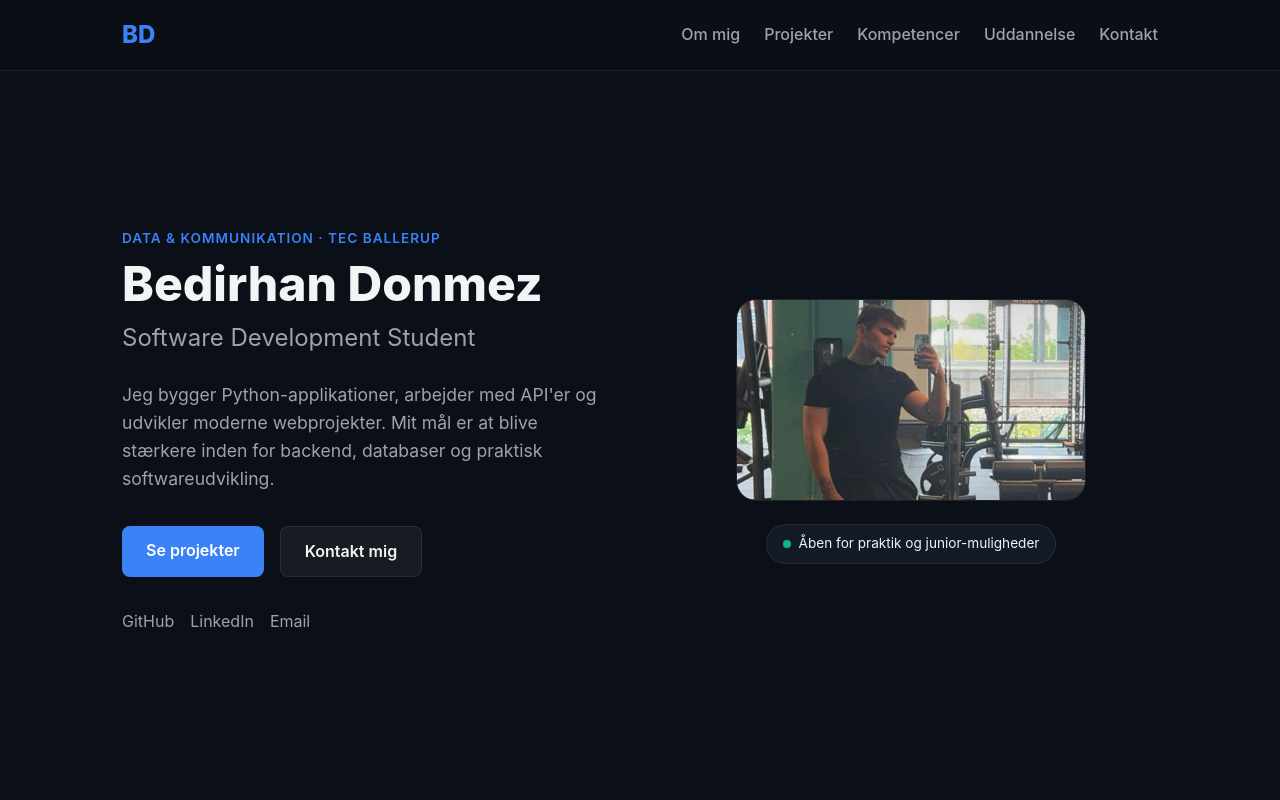
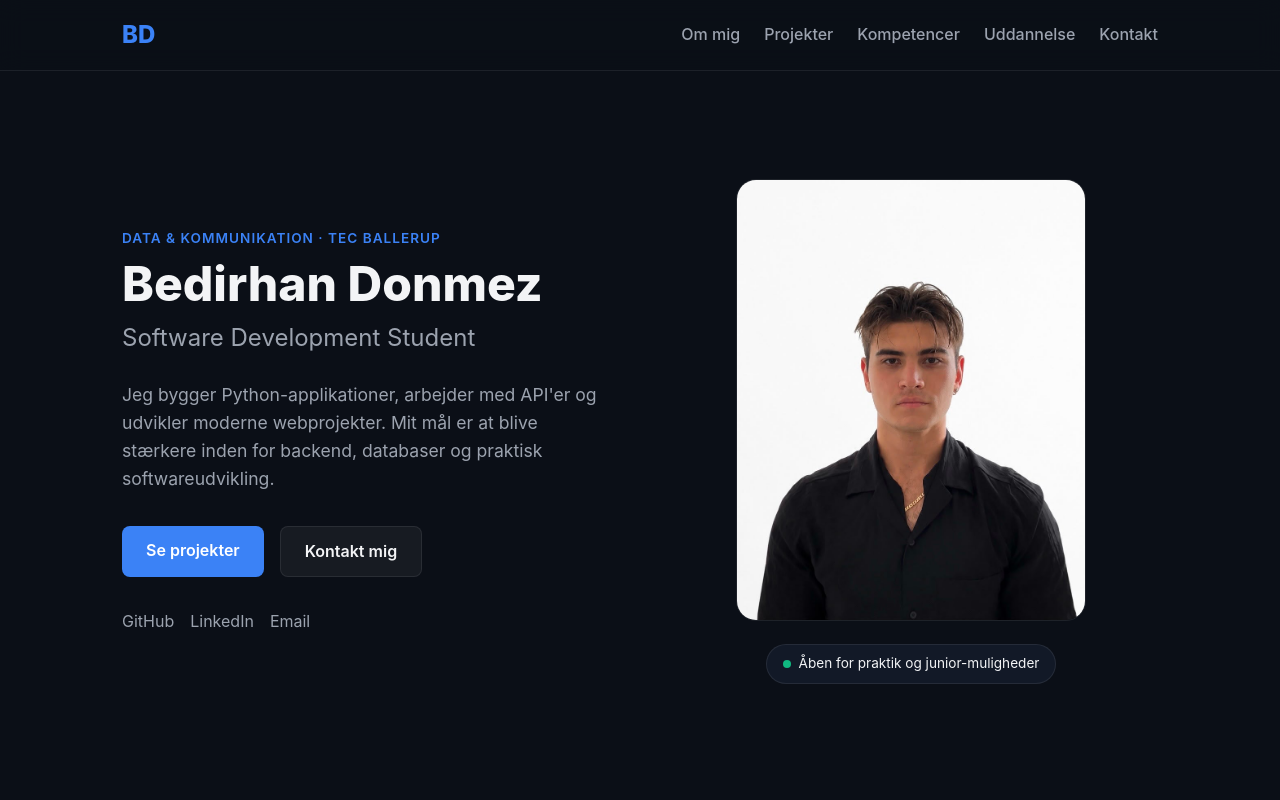
Before and after one commit to BedirhanD04/Portfolio-Bedirhan-Donmez, a Next.js app: page / in a window 1280 px wide. Shown: the top 800 px of the page. Built offline with nearby package versions, Linux system fonts and the light colour scheme.

Commit message:
foto change

```diff
--- a/app/page.tsx
+++ b/app/page.tsx
@@ -40,7 +40,7 @@ export default function Home() {
           </div>
 
           <div className="hero-card">
-            <img src="/IMG_6291.JPEG" alt="Bedirhan Donmez" className="profile-image" />
+            <img src="/bedirhan.JPEG" alt="Bedirhan Donmez" className="profile-image" />
             <div className="status-card">
               <span className="status-dot"></span>
               <span>Åben for praktik og junior-muligheder</span>
```
Also changed, not shown: public/bedirhan.jpeg (added).
